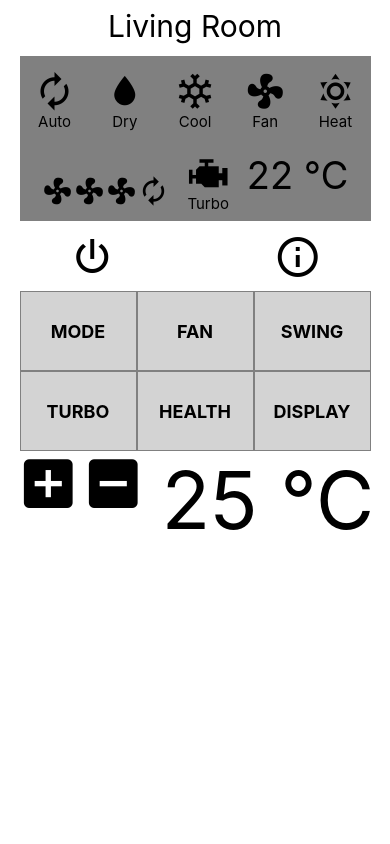
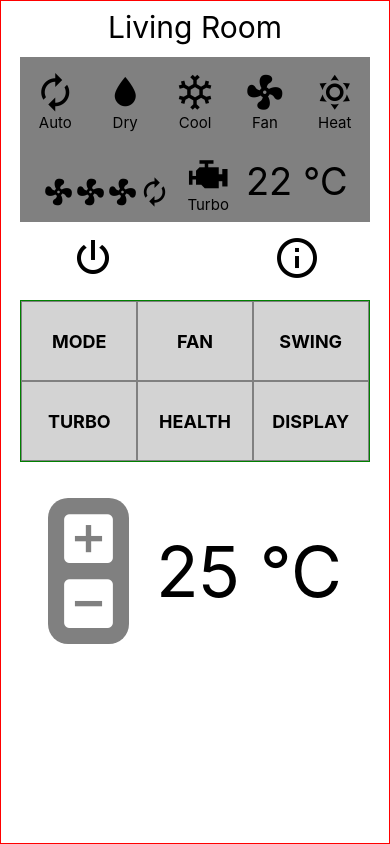
Before and after one commit to BorjanKalinoski/home-control, a React Native app: screen / in a window 390 px wide. Built offline with nearby package versions, Linux system fonts and the light colour scheme.

Commit message:
Add types for button and types for props for components

```diff
--- a/app/components/atoms/CustomButton/index.tsx
+++ b/app/components/atoms/CustomButton/index.tsx
@@ -1,22 +1,26 @@
 import React from "react";
 import { TouchableOpacity, Text, StyleSheet } from "react-native";
-const CustomButton = ({ onPress, title }: any) => {
+import { CustomButtonProps } from "../../types/types";
+const CustomButton = ({
+  buttonContainerStyle,
+  buttonTextStyle,
+  onPress,
+  title,
+}: CustomButtonProps) => {
   return (
     <TouchableOpacity
       activeOpacity={0.5}
       onPress={onPress}
-      style={styles.buttonContainer}
+      style={[styles.buttonContainerStyle, buttonContainerStyle]}
     >
-      <Text style={styles.buttonText}>{title}</Text>
+      <Text style={[styles.buttonTextStyle, buttonTextStyle]}>{title}</Text>
     </TouchableOpacity>
   );
 };
 const styles = StyleSheet.create({
-  buttonContainer: {
+  buttonContainerStyle: {
     elevation: 8,
-    backgroundColor: "lightgrey",
-    borderWidth: 1,
-    borderColor: "grey",
+    backgroundColor: "black",
     textAlign: "center",
     textAlignVertical: "center",
     alignItems: "center",
@@ -26,9 +30,10 @@ const styles = StyleSheet.create({
     flex: 1,
     height: 80,
   },
-  buttonText: {
+  buttonTextStyle: {
     fontSize: 18,
-    color: "black",
+    textDecorationColor: "white",
+    color: "white",
     fontWeight: "bold",
     alignSelf: "center",
     textTransform: "uppercase",
--- a/app/components/atoms/CustomText/index.tsx
+++ b/app/components/atoms/CustomText/index.tsx
@@ -8,6 +8,7 @@ const CustomText = (props: CustomTextProps) => {
       style={{
         fontSize: props.textSize ? props.textSize : DEFAULT_FONT_SIZE,
         textAlign: "center",
+        alignSelf: "center",
       }}
     >
       {props.text}
--- a/app/components/molecules/ChangeTemperature/index.tsx
+++ b/app/components/molecules/ChangeTemperature/index.tsx
@@ -4,24 +4,26 @@ import CustomIcon from "../../atoms/CustomIcon";
 import CustomText from "../../atoms/CustomText";
 const ChangeTemperature = (props: any) => {
   return (
-    <View style={styles.row}>
-      <View style={styles.row}>
-        <CustomIcon name="plus-box" iconSize={65} />
-        <CustomIcon name="minus-box" iconSize={65} />
+    <View style={styles.container}>
+      <View style={styles.column}>
+        <CustomIcon color={"white"} name="plus-box" iconSize={65} />
+        <CustomIcon color={"white"} name="minus-box" iconSize={65} />
       </View>
-      <View style={styles.column}>
-        <CustomText textSize={80} text="25 &#x2103;" />
-      </View>
+      <CustomText textSize={70} text="25 &#x2103;" />
     </View>
   );
 };
 const styles = StyleSheet.create({
-  row: {
+  container: {
+    marginVertical: 18,
     flexDirection: "row",
     justifyContent: "space-evenly",
+    paddingHorizontal: 20,
   },
   column: {
-    height: "100%",
+    padding: 8,
+    backgroundColor: "grey",
+    borderRadius: 20,
     alignItems: "center",
     justifyContent: "center",
   },
--- a/app/components/organisms/SettingsContainer/index.tsx
+++ b/app/components/organisms/SettingsContainer/index.tsx
@@ -1,19 +1,48 @@
 import React from "react";
-import { View, StyleSheet, Text } from "react-native";
-import ChangeTemperature from "../../molecules/ChangeTemperature";
+import { View, StyleSheet } from "react-native";
 import CustomButton from "../../atoms/CustomButton";
 const SettingsContainer = (props: any) => {
   return (
     <View style={styles.container}>
       <View style={styles.row}>
-        <CustomButton style={styles.button} title={"Mode"} />
-        <CustomButton style={styles.button} title={"Fan"} />
-        <CustomButton style={styles.button} title={"Swing"} />
+        <CustomButton
+          buttonContainerStyle={styles.buttonContainerStyle}
+          buttonTextStyle={styles.buttonTextStyle}
+          onPress={() => null}
+          title={"Mode"}
+        />
+        <CustomButton
+          buttonContainerStyle={styles.buttonContainerStyle}
+          buttonTextStyle={styles.buttonTextStyle}
+          onPress={() => null}
+          title={"Fan"}
+        />
+        <CustomButton
+          buttonContainerStyle={styles.buttonContainerStyle}
+          buttonTextStyle={styles.buttonTextStyle}
+          onPress={() => null}
+          title={"Swing"}
+        />
       </View>
       <View style={styles.row}>
-        <CustomButton style={styles.button} title={"Turbo"} />
-        <CustomButton style={styles.button} title={"Health"} />
-        <CustomButton style={styles.button} title={"Display"} />
+        <CustomButton
+          buttonContainerStyle={styles.buttonContainerStyle}
+          buttonTextStyle={styles.buttonTextStyle}
+          onPress={() => null}
+          title={"Turbo"}
+        />
+        <CustomButton
+          buttonContainerStyle={styles.buttonContainerStyle}
+          buttonTextStyle={styles.buttonTextStyle}
+          onPress={() => null}
+          title={"Health"}
+        />
+        <CustomButton
+          buttonContainerStyle={styles.buttonContainerStyle}
+          buttonTextStyle={styles.buttonTextStyle}
+          onPress={() => null}
+          title={"Display"}
+        />
       </View>
     </View>
   );
@@ -22,14 +51,37 @@ const styles = StyleSheet.create({
   button: {
     width: "33.333%",
   },
+  buttonTextStyle: {
+    fontSize: 18,
+    color: "black",
+    fontWeight: "bold",
+    alignSelf: "center",
+    textTransform: "uppercase",
+  },
+  buttonContainerStyle: {
+    elevation: 8,
+    backgroundColor: "lightgrey",
+    borderWidth: 1,
+    borderColor: "grey",
+    textAlign: "center",
+    textAlignVertical: "center",
+    alignItems: "center",
+    justifyContent: "center",
+    paddingVertical: 10,
+    paddingHorizontal: 15,
+    flex: 1,
+    height: 80,
+  },
   row: {
     flexDirection: "row",
     flexWrap: "wrap",
   },
   container: {
-    marginTop: 10,
+    marginVertical: 18,
     width: "90%",
     alignSelf: "center",
+    borderWidth: 1,
+    borderColor: "green",
   },
 });
 export default SettingsContainer;
--- a/app/scenes/AcRemoteScreen.tsx
+++ b/app/scenes/AcRemoteScreen.tsx
@@ -26,6 +26,8 @@ const styles = StyleSheet.create({
     width: "100%",
     textAlign: "center",
     paddingVertical: 8,
+    borderWidth: 1,
+    borderColor: "red",
   },
   header: {
     flexDirection: "row",
```
Also changed, not shown: app/components/types/types.tsx (+8 -2 lines).
